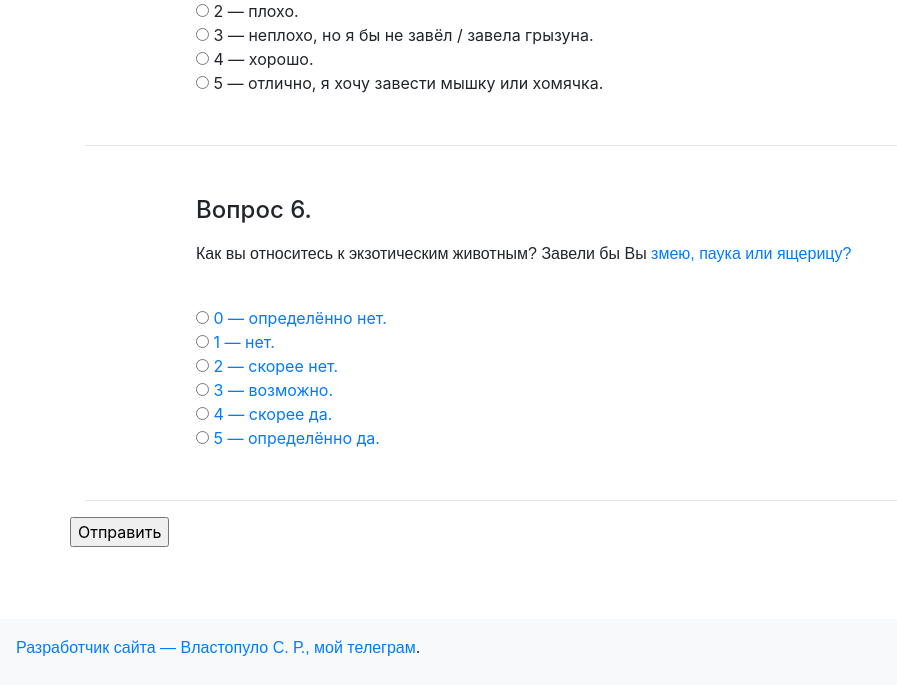
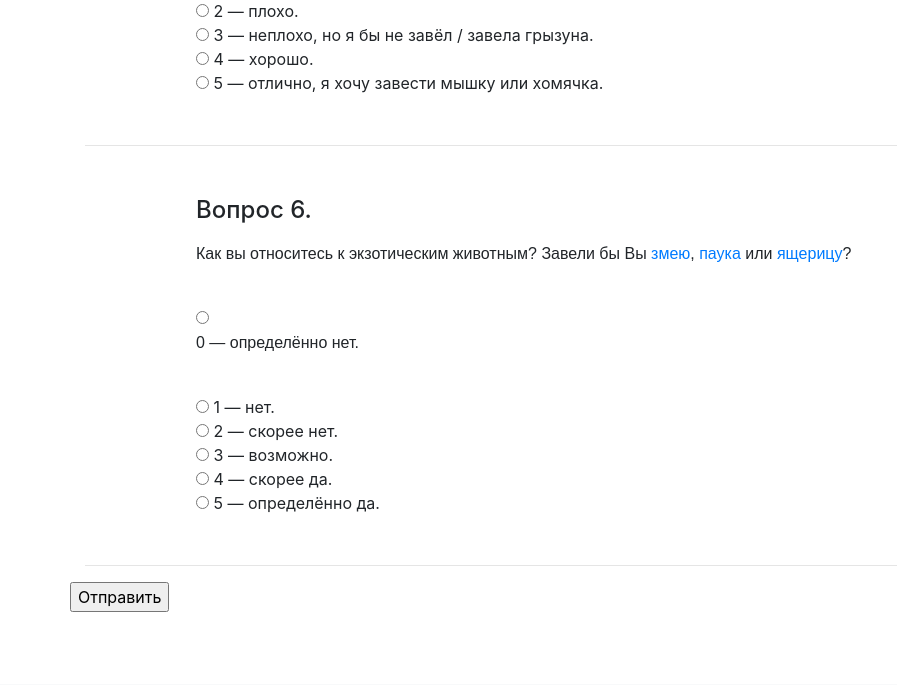
Before and after one commit to iluneko/hw5_flask, a Flask app: page /questions in a window 1280 px wide. Shown: the part 2032-2717 px from the top of the page, without its empty margins (0-897 px from the left). Before the commit the page ends 2688 px from the top, so only its background shows below. Run offline with Flask 2, Linux system fonts and the light colour scheme.

Commit message:
Update questions.html

```diff
--- a/templates/questions.html
+++ b/templates/questions.html
@@ -89,8 +89,8 @@
     <hr>
     <div style="margin: 50px 10%">
         <p><h4 style="text-align: left;"> Вопрос 6.</h4></p>
-        <p><font face = "Fantasy">Как вы относитесь к экзотическим животным? Завели бы Вы <a href="https://ru.wikipedia.org/wiki/Змеи">змею, <a href="https://ru.wikipedia.org/wiki/Пауки">паука или <a href="https://ru.wikipedia.org/wiki/Ящерицы">ящерицу?</font></p><br>
-        <input class="radio" type="radio" name="q6" value=0> 0 — определённо нет.<br>
+        <p><font face = "Fantasy">Как вы относитесь к экзотическим животным? Завели бы Вы <a href="https://ru.wikipedia.org/wiki/Змеи">змею</a>, <a href="https://ru.wikipedia.org/wiki/Пауки">паука</a> или <a href="https://ru.wikipedia.org/wiki/Ящерицы">ящерицу</a>?</font></p><br>
+        <input class="radio" type="radio" name="q6" value=0><p><font face = "Fantasy">0 — определённо нет.</font></p><br>
         <input class="radio" type="radio" name="q6" value=1> 1 — нет.<br>
         <input class="radio" type="radio" name="q6" value=2> 2 — скорее нет.<br>
         <input class="radio" type="radio" name="q6" value=3> 3 — возможно.<br>
```
